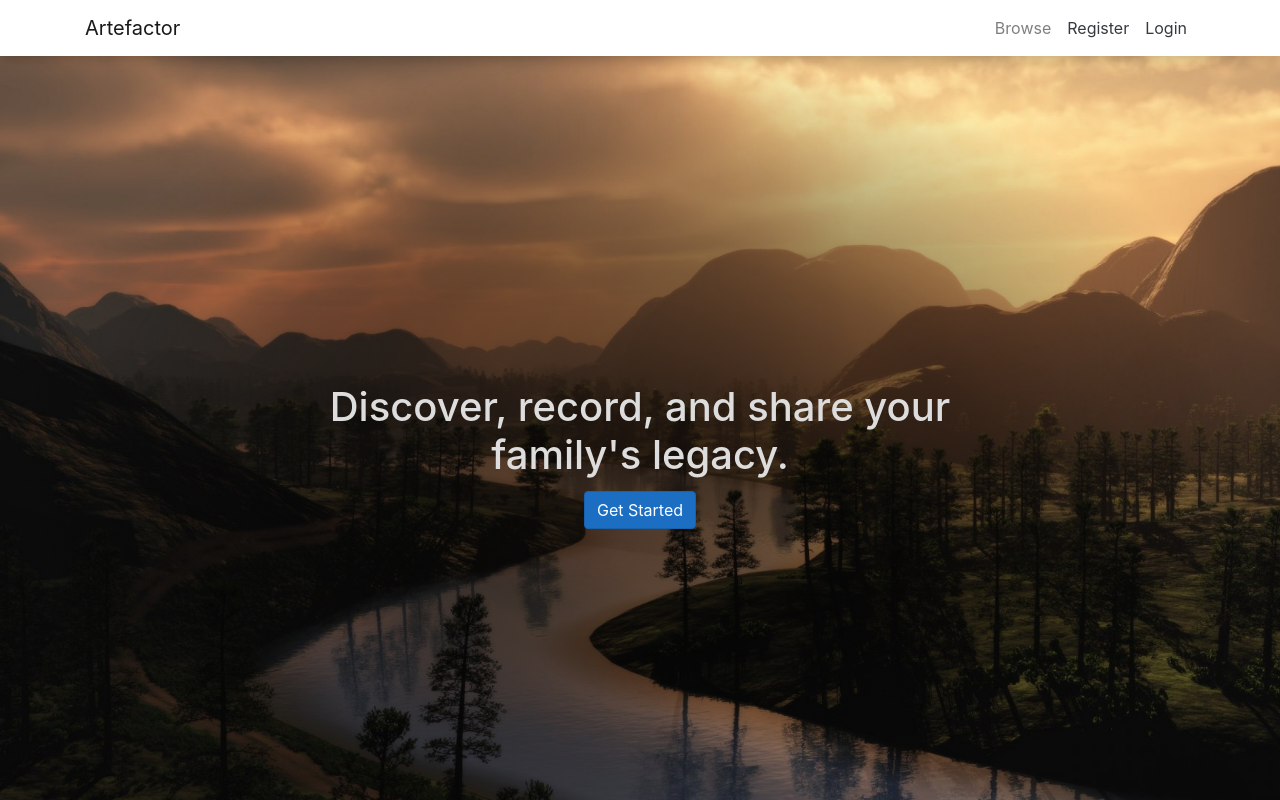
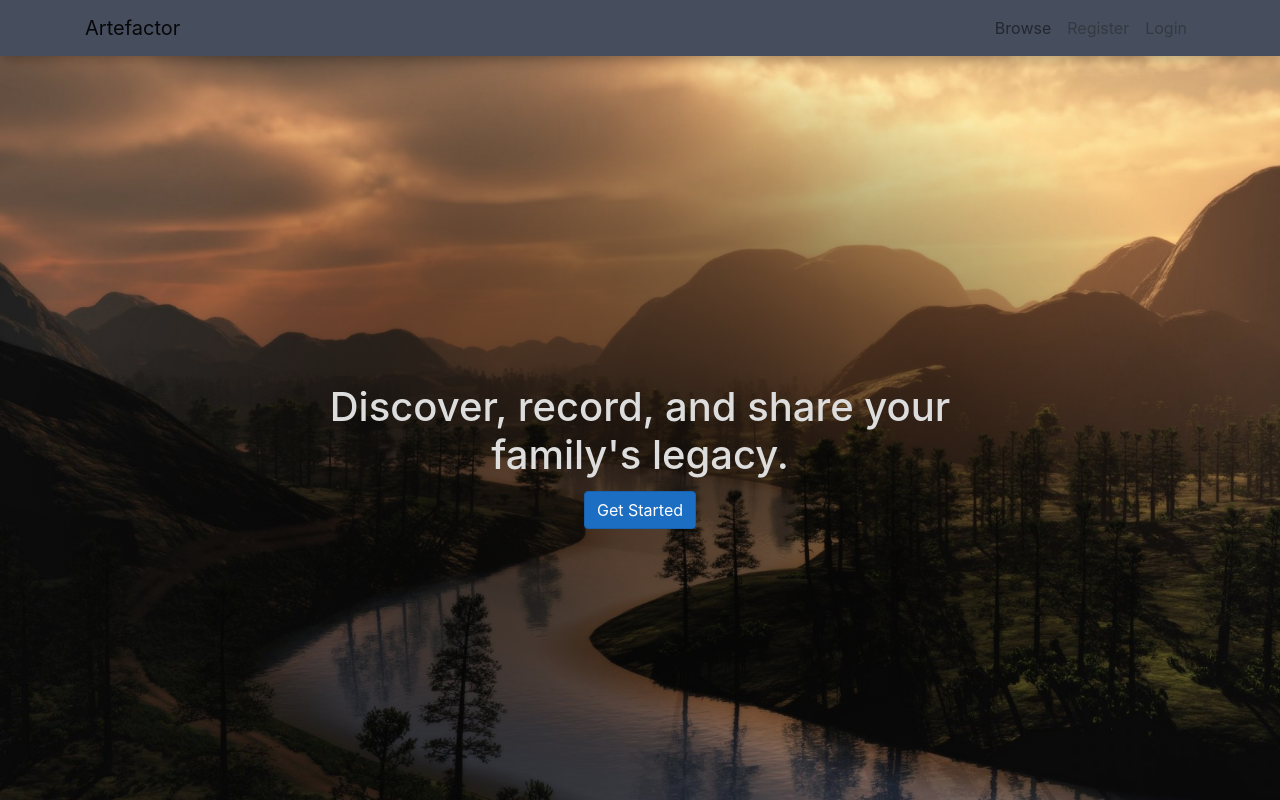
Before and after one commit to tremerent/comp30022, a React (Create React App) app in the folder ClientApp/: page / in a window 1280 px wide. Built offline with nearby package versions, Linux system fonts and the light colour scheme; no server answers.

Commit message:
Make navmenu floating (position: fixed).

```diff
--- a/ClientApp/src/components/NavMenu.css
+++ b/ClientApp/src/components/NavMenu.css
@@ -14,17 +14,22 @@ html {
   }
 }
 
-.af-layout-top {
-    /* Oh god that colour (from the logo) is so ugly. */
-    /*background-color: #464d5d;*/
-    color: #ffffff;
+.af-navmenu {
+    /* Render above everything else. */
+    z-index: 1;
+    position: fixed;
+    width: 100%;
+    background-color: #464d5d;
+}
+
+.af-navmenu-placeholder {
+    /* XXX this needs to be kept in sync with whatever the navmenu's height
+       is. */
+    height: 3.5rem;
 }
 
 .box-shadow {
-  box-shadow: 0 .15rem .85rem rgba(0, 0, 0, .25);
-}
-
-.navbar {
-    /* Render the navbar on top of everything else. */
+    box-shadow: 0 .15rem .85rem rgba(0, 0, 0, .35);
+    /* Render above everything else. */
     z-index: 1;
 }
--- a/ClientApp/src/components/NavMenu.js
+++ b/ClientApp/src/components/NavMenu.js
@@ -53,7 +53,8 @@ export class NavMenu extends React.Component {
 
     render() {
         return (
-<header className='af-layout-top'>
+<header>
+    <div className='af-navmenu'>
         <Navbar light className="navbar-expand-sm ng-white box-shadow">
             <Container>
                 <NavbarBrand tag={Link} to="/">Artefactor</NavbarBrand>
@@ -84,6 +85,8 @@ export class NavMenu extends React.Component {
                 </Collapse>
             </Container>
         </Navbar>
+    </div>
+    <div className='af-navmenu-placeholder'></div>
 </header>
         );
     }
```
Lines whose indentation alone changed are shown as unchanged.
